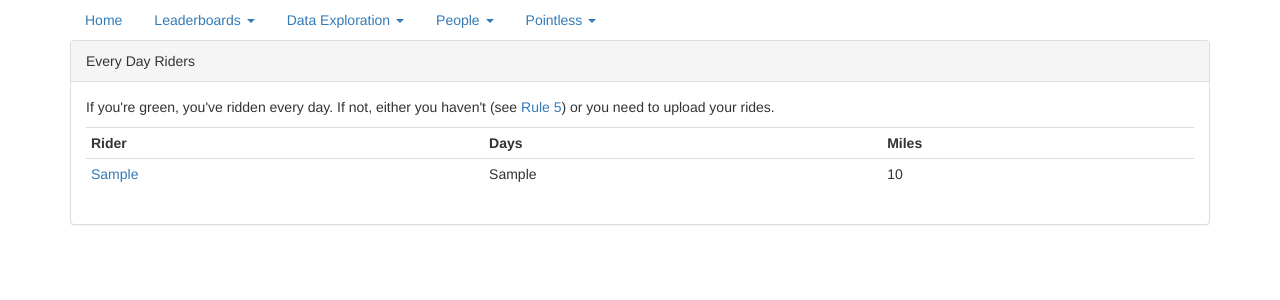
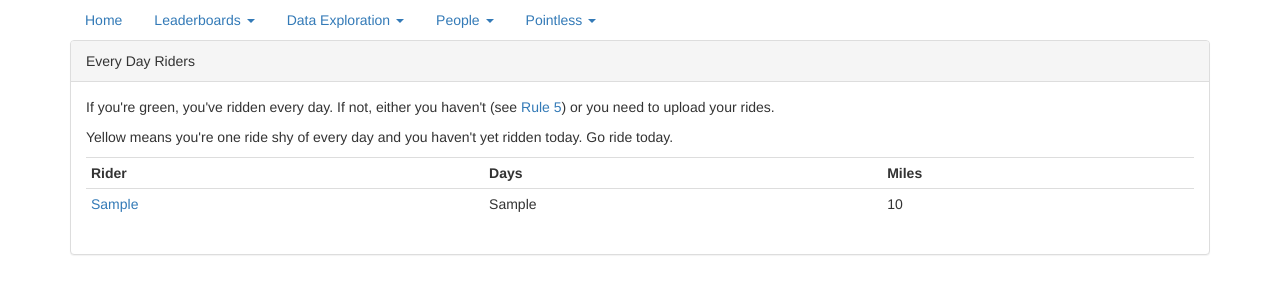
Before and after one commit to freezingsaddles/freezing-web, a Flask app: template bafs/templates/people/ridedays.html in a window 1280 px wide. Shown: the top 300 px of the page. Run offline with Flask 2, Linux system fonts and the light colour scheme; the template is opened without the code that fills it: most values are stand-ins (such as "Sample title", 1, 10 or a date in 2020); parts of the project's set-up code (start-up, migrations or seed data) failed here and were passed over; some libraries are stand-ins or nearby versions.

Commit message:
smarten up query for yellow riders

```diff
--- a/bafs/templates/people/ridedays.html
+++ b/bafs/templates/people/ridedays.html
@@ -4,11 +4,12 @@
 	<div class="panel-heading">Every Day Riders</div>
 	<div class="panel-body">
 		<p>If you're green, you've ridden every day. If not, either you haven't (see <a href="http://www.velominati.com/the-rules/#5">Rule 5</a>) or you need to upload your rides.</p>
+		<p>Yellow means you're one ride shy of every day and you haven't yet ridden today. Go ride today.</p>
 <table class="table table-condensed">
 	<tr><th>Rider</th><th>Days</th><th>Miles</th></tr>
-{% for a, b, c, d in ride_days %}
+{% for a, b, c, d, e in ride_days %}
 	{% if c >= num_days %}<tr class="success">
-	{% elif c == (num_days - 1) %}<tr class="warning">
+	{% elif c == (num_days - 1) and not e %}<tr class="warning">
 	{% elif c < num_days %}<tr class="danger">
 	{% endif %}
 <td><a href="/people/{{a}}">{{b}}</a></td><td>{{c}}</td><td>{{d | round(1)}}</td></tr>
--- a/bafs/views/people.py
+++ b/bafs/views/people.py
@@ -57,11 +57,11 @@
 
 def ridedays():
 	q = text("""
-		SELECT a.id, a.display_name, count(b.ride_date) as rides, sum(b.distance) as miles
+		SELECT a.id, a.display_name, count(b.ride_date) as rides, sum(b.distance) as miles, max(b.ride_date) as lastride
 		 FROM athletes a, daily_scores b where a.id = b.athlete_id group by b.athlete_id order by rides desc, miles desc, display_name
 		;
 		"""
 		)
-	total_days = day_of_year = datetime.now().timetuple().tm_yday
-	ride_days = [(x['id'], x['display_name'], x['rides'], x['miles']) for x in db.session.execute(q).fetchall()]
+	total_days = datetime.now().timetuple().tm_yday
+	ride_days = [(x['id'], x['display_name'], x['rides'], x['miles'], x['lastride']>=date.today()) for x in db.session.execute(q).fetchall()]
 	return render_template('people/ridedays.html', ride_days =ride_days, num_days = total_days)
```
